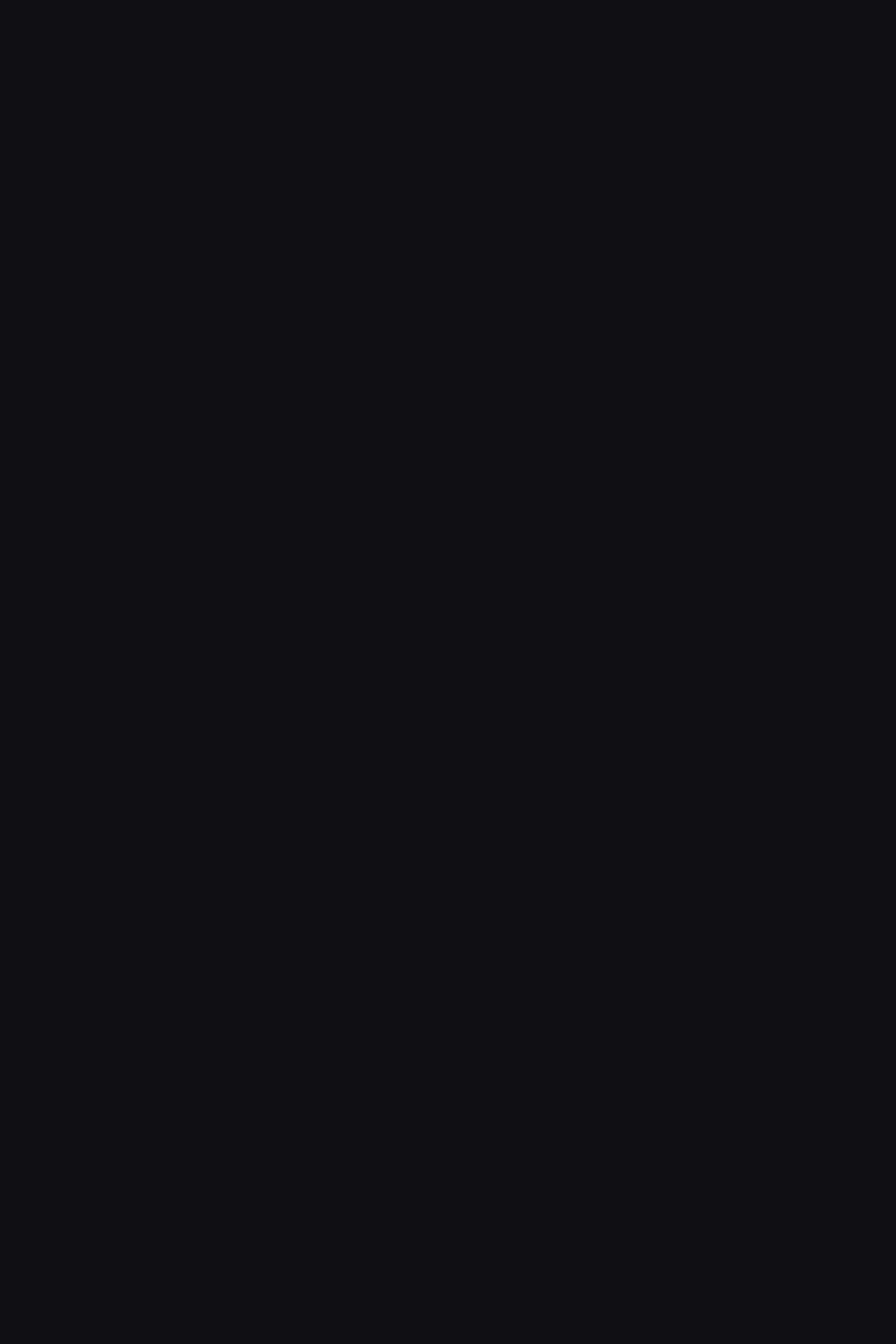
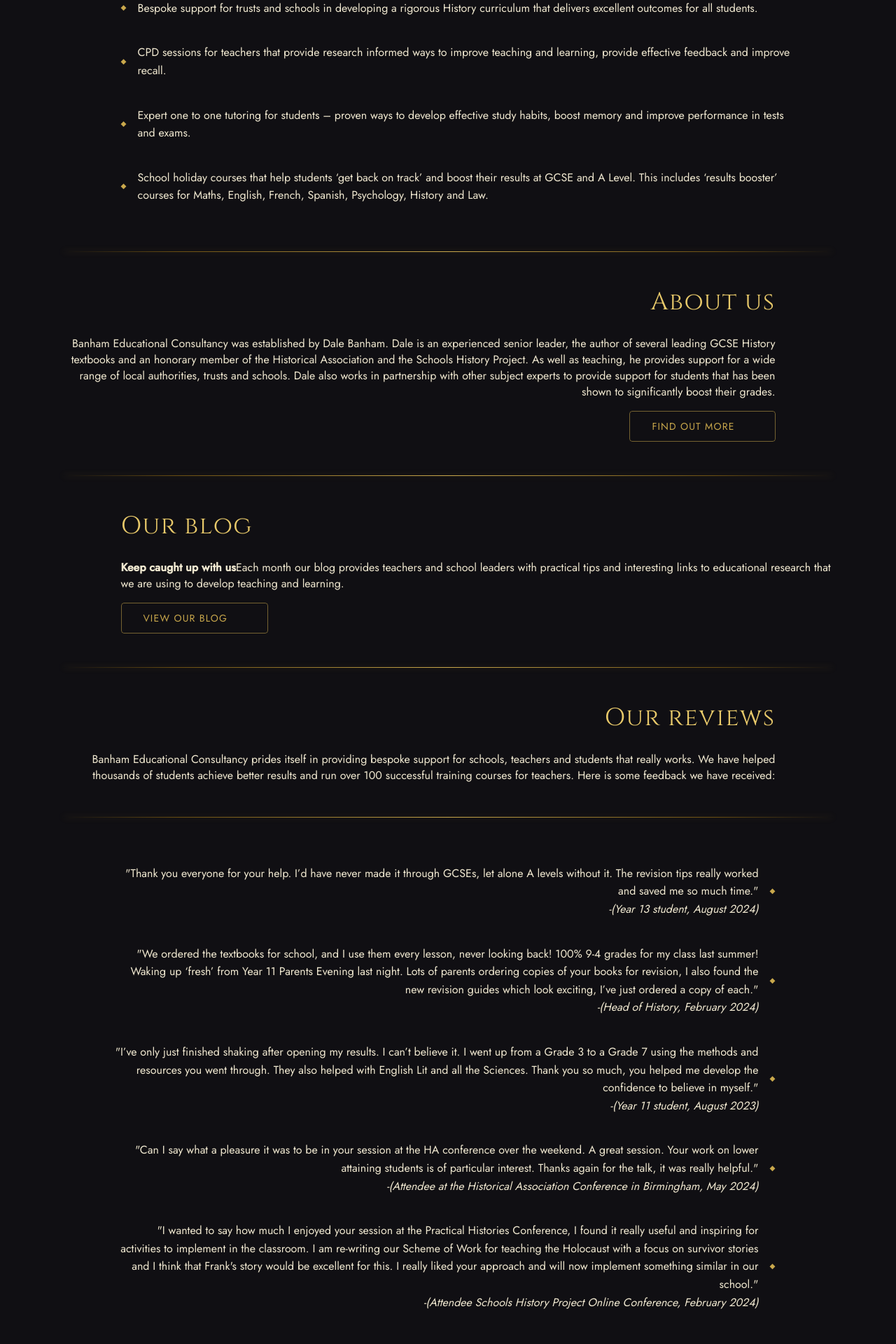
Before and after one commit to tinbob655/banham-education-consultancy, a React (Vite) app: page / in a window 1280 px wide. Shown: the part 820-2740 px from the top of the page at 70% size. Before the commit the page ends 800 px from the top, so only its background shows below. Built offline with nearby package versions, Linux system fonts and the light colour scheme.

Commit message:
created home page

```diff
--- a/src/components/pages/home/Home.tsx
+++ b/src/components/pages/home/Home.tsx
@@ -1,11 +1,129 @@
 import React from 'react';
 import PageHeader from "../../general/PageHeader.tsx";
+import GenericMarkupSection from "../../general/GenericMarkupSection.tsx";
+import FancyButton from "../../general/fancyButton/FancyButton.tsx";
+import List from "../../general/list/List.tsx";
 
 export default function Home():React.ReactElement {
 
     return (
         <React.Fragment>
             <PageHeader title={"Banham Education Consultancy"} subtitle={"Raising achievement for all"} />
+
+            <GenericMarkupSection heading={"Turning potential into reality"}>
+                <p>
+                    We offer a range of support packages for schools and students, specialising in providing practical
+                    ways to help all students fully engage with their learning, remember more and perform better in tests
+                    and exams. These services are:
+                </p>
+                <div className={"caravan"}>
+                    <FancyButton text={"Bespoke History CPD"} path={"/history"} />
+                    <FancyButton text={"Teaching & learning CPD"} path={"/general"} />
+                    <FancyButton text={"Elite one-to-one tutoring"} path={"/tutoring"} />
+                    <FancyButton text={"Results boosters"} path={"/students"} />
+                </div>
+            </GenericMarkupSection>
+
+            <GenericMarkupSection heading={"What's on offer?"} left>
+                <List items={[
+                    `Bespoke support for trusts and schools in developing a rigorous History curriculum that delivers
+                     excellent outcomes for all students.`,
+
+                    `CPD sessions for teachers that provide research informed ways to improve teaching and learning,
+                     provide effective feedback and improve recall.`,
+
+                    `Expert one to one tutoring for students – proven ways to develop effective study habits, boost
+                     memory and improve performance in tests and exams.`,
+
+                    ` School holiday courses that help students ‘get back on track’ and boost their results at GCSE and
+                     A Level. This includes ‘results booster’ courses for Maths, English, French, Spanish, Psychology,
+                     History and Law.`,
+                ]}/>
+            </GenericMarkupSection>
+
+            <GenericMarkupSection heading={"About us"}>
+                <p>
+                    Banham Educational Consultancy was established by Dale Banham. Dale is an experienced senior leader,
+                    the author of several leading GCSE History textbooks and an honorary member of the Historical
+                    Association and the Schools History Project. As well as teaching, he provides support for a wide
+                    range of local authorities, trusts and schools. Dale also works in partnership with other subject
+                    experts to provide support for students that has been shown to significantly boost their grades.
+                </p>
+                <FancyButton text={"Find out more"} path={"/about"} />
+            </GenericMarkupSection>
+
+            <GenericMarkupSection heading={"Our blog"} left>
+                <p>
+                    <b>
+                        Keep caught up with us
+                    </b>
+                    Each month our blog provides teachers and school leaders with practical tips and interesting links
+                    to educational research that we are using to develop teaching and learning.
+                </p>
+                <FancyButton text={"View our blog"} path={"/blog"} />
+            </GenericMarkupSection>
+
+            <GenericMarkupSection heading={"Our reviews"}>
+                <p>
+                    Banham Educational Consultancy prides itself in providing bespoke support for schools, teachers and
+                    students that really works. We have helped thousands of students achieve better results and run over
+                    100 successful training courses for teachers. Here is some feedback we have received:
+                </p>
+                <div className={"sectionDivider"}/>
+                <List items={[
+                    <p>
+                        "Thank you everyone for your help. I’d have never made it through GCSEs, let alone A levels without
+                     it. The revision tips really worked and saved me so much time."
+                        <br/>
+                        <i>
+                            -(Year 13 student, August 2024)
+                        </i>
+                    </p>,
+
+                    <p>
+                        "We ordered the textbooks for school, and I use them every lesson, never looking back! 100% 9-4
+                        grades for my class last summer! Waking up ‘fresh’ from Year 11 Parents Evening last night. Lots
+                        of parents ordering copies of your books for revision, I also found the new revision guides which
+                        look exciting, I’ve just ordered a copy of each."
+                        <br/>
+                        <i>
+                            -(Head of History, February 2024)
+                        </i>
+                    </p>,
+
+                    <p>
+                        "I’ve only just finished shaking after opening my results. I can’t believe it. I went up from a
+                        Grade 3 to a Grade 7 using the methods and resources you went through. They also helped with English
+                        Lit and all the Sciences. Thank you so much, you helped me develop the confidence to believe in myself."
+                        <br/>
+                        <i>
+                            -(Year 11 student, August 2023)
+                        </i>
+                    </p>,
+
+                    <p>
+                        "Can I say what a pleasure it was to be in your session at the HA conference over the weekend. A
+                        great session. Your work on lower attaining students is of particular interest. Thanks again for
+                        the talk, it was really helpful."
+                        <br/>
+                        <i>
+                            -(Attendee at the Historical Association Conference in Birmingham, May 2024)
+                        </i>
+                    </p>,
+
+                    <p>
+                        "I wanted to say how much I enjoyed your session at the Practical Histories Conference, I found it
+                        really useful and inspiring for activities to implement in the classroom. I am re-writing our
+                        Scheme of Work for teaching the Holocaust with a focus on survivor stories and I think that
+                        Frank's story would be excellent for this. I really liked your approach and will now implement
+                        something similar in our school."
+                        <br/>
+                        <i>
+                            -(Attendee Schools History Project Online Conference, February 2024)
+                        </i>
+                    </p>,
+                ]} />
+            </GenericMarkupSection>
         </React.Fragment>
     )
 }
```
